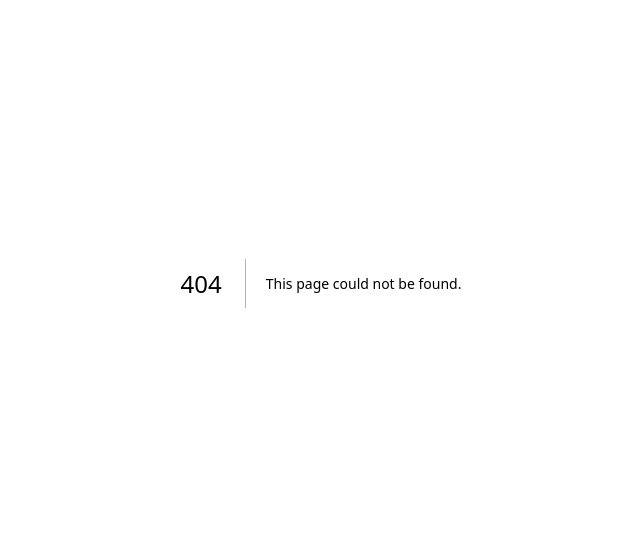
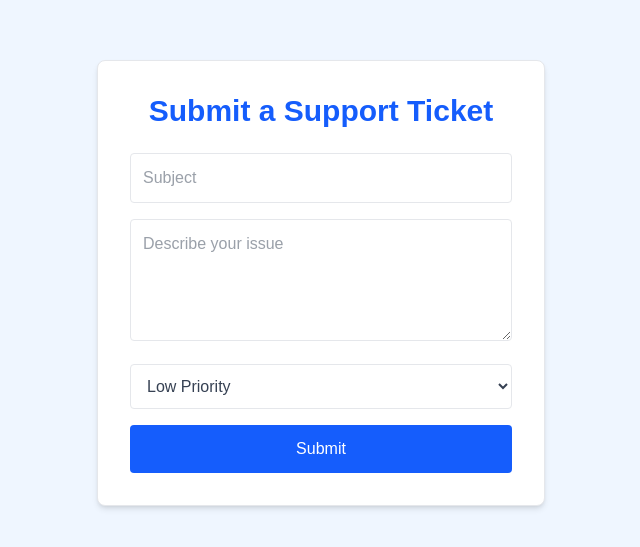
Before and after one commit to ericstober/quick-ticket, a Next.js app: page /tickets/new in a window 1280 px wide. Before the commit this address had no page. Shown: the part 117-664 px from the top of the page, without its empty margins (319-959 px from the left). Built offline with nearby package versions, Linux system fonts and the light colour scheme.

Commit message:
add NewTicketPage

```diff
--- /dev/null
+++ b/src/app/tickets/new/page.tsx
@@ -0,0 +1,41 @@
+const NewTicketPage = () => {
+  return (
+    <div className='min-h-screen bg-blue-50 flex items-center justify-center px-4'>
+      <div className='w-full max-w-md bg-white shadow-md rounded-lg p-8 border border-gray-200'>
+        <h1 className='text-3xl font-bold mb-6 text-center text-blue-600'>Submit a Support Ticket</h1>
+
+        <form className='space-y-4 text-gray-700'>
+          <input
+            className='w-full border border-gray-200 p-3 rounded focus:outline-none focus:ring-2 focus:ring-blue-400'
+            type='text'
+            name='subject'
+            placeholder='Subject'
+          />
+          <textarea
+            className='w-full border border-gray-200 p-3 rounded focus:outline-none focus:ring-2 focus:ring-blue-400'
+            name='description'
+            placeholder='Describe your issue'
+            rows={4}
+          />
+          <select
+            className='w-full border border-gray-200 p-3 rounded focus:outline-none focus:ring-2 focus:ring-blue-400 text-gray-700'
+            name='priority'
+            defaultValue='Low'
+          >
+            <option value='Low'>Low Priority</option>
+            <option value='Medium'>Medium Priority</option>
+            <option value='High'>High Priority</option>
+          </select>
+          <button
+            className='w-full bg-blue-600 text-white p-3 rounded hover:bg-blue-700 transition disabled:opacity-50'
+            type='submit'
+          >
+            Submit
+          </button>
+        </form>
+      </div>
+    </div>
+  );
+};
+
+export default NewTicketPage;
```
